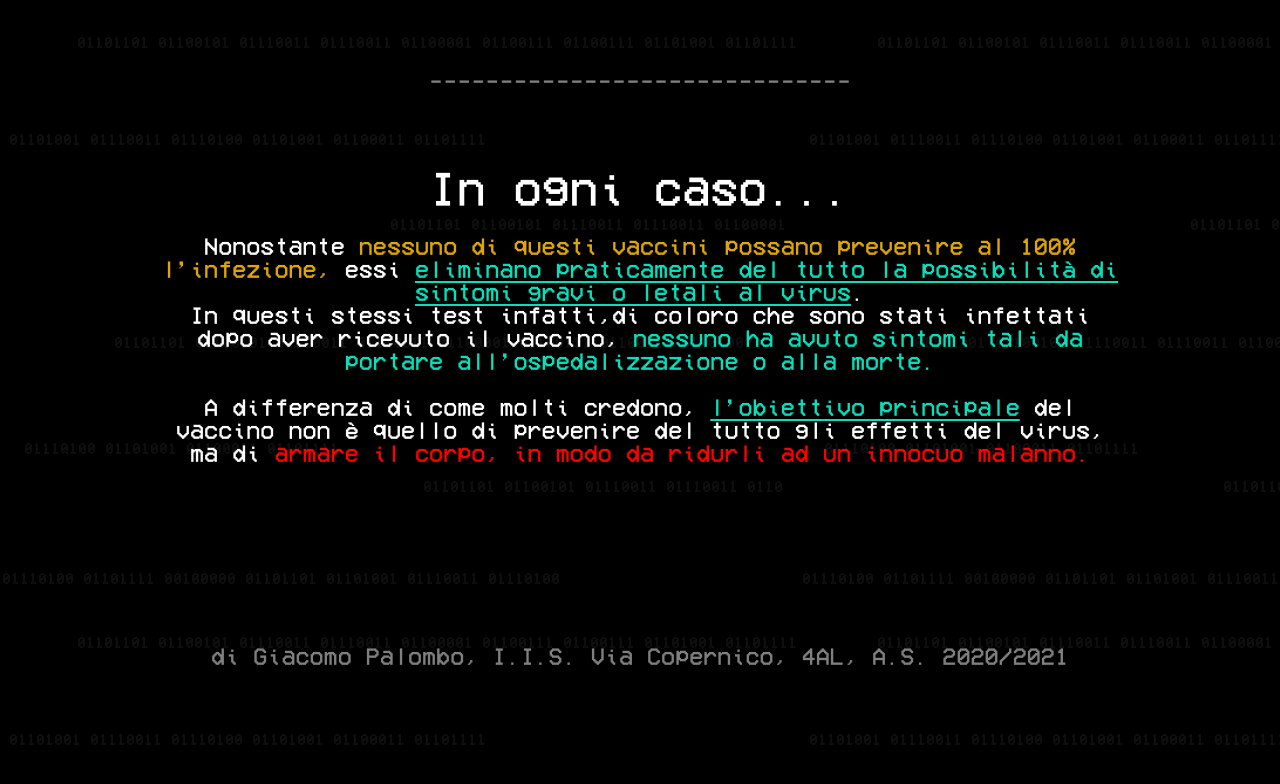
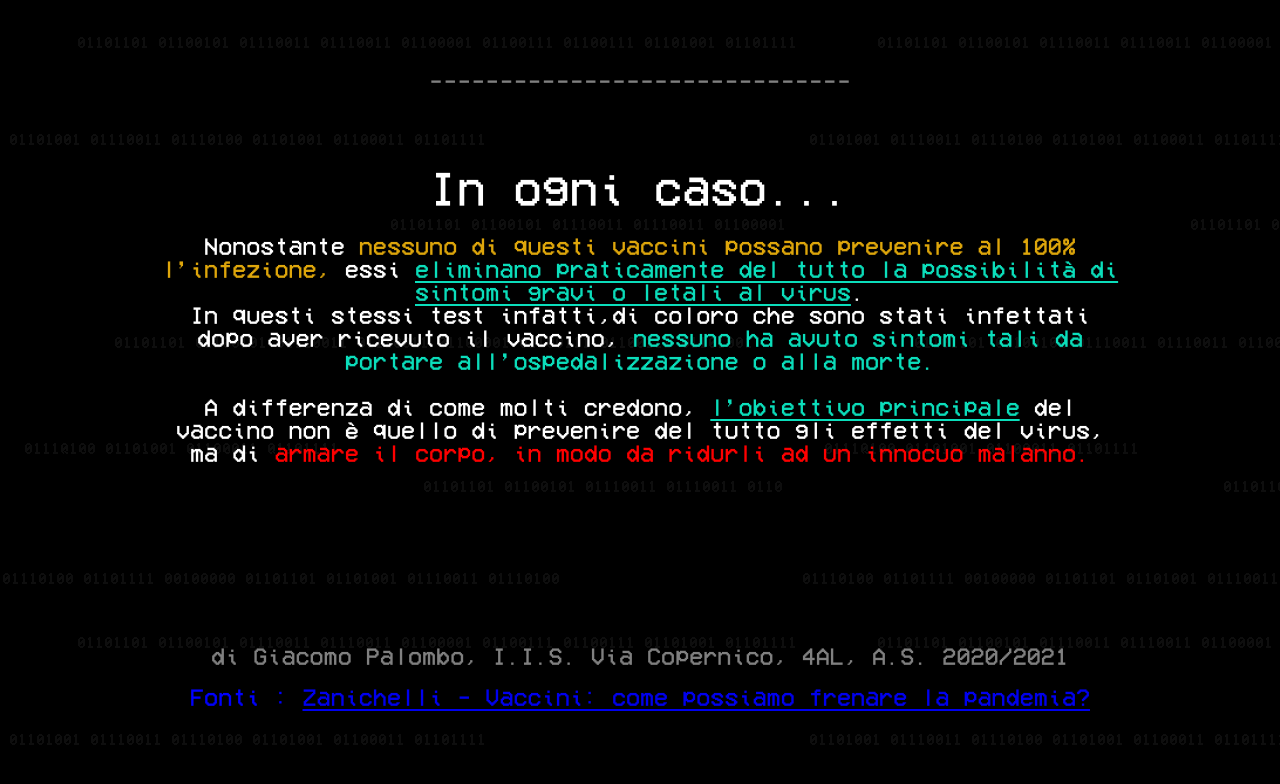
Before and after one commit to Terabyte-13/Vaccini, a plain HTML site: page index.html in a window 1280 px wide. Shown: the part 6661-7445 px from the top of the page. Before the commit the page ends 7408 px from the top, so only its background shows below. Drawn offline with Linux system fonts and the light colour scheme.

Commit message:
aggiunte fonti

```diff
--- a/index.html
+++ b/index.html
@@ -103,7 +103,8 @@
 			<br><br><br><br><br><br><br><br><br><br>
 
 			<div class=text2 style="color:grey"> di Giacomo Palombo, I.I.S. Via Copernico, 4AL, A.S. 2020/2021</div>
-
+			<br>
+			<div class=text2 style="color:blue"> Fonti : <a href="https://aulascienze.scuola.zanichelli.it/come-te-lo-spiego/2021/02/17/vaccini-come-possiamo-frenare-la-pandemia/"> Zanichelli - Vaccini: come possiamo frenare la pandemia? </a> </div>
 			<br><br><br><br>
 
 		</body>
```
